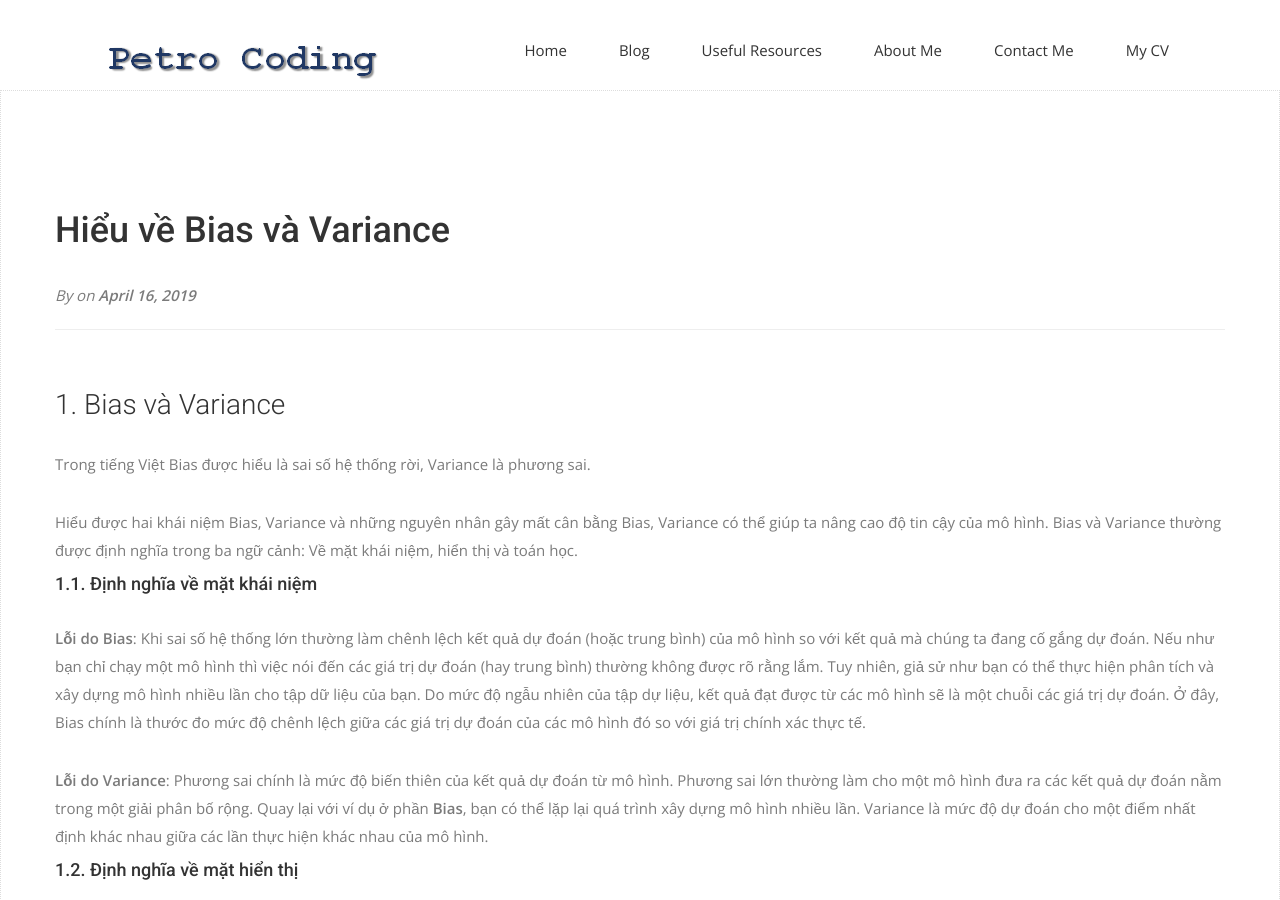
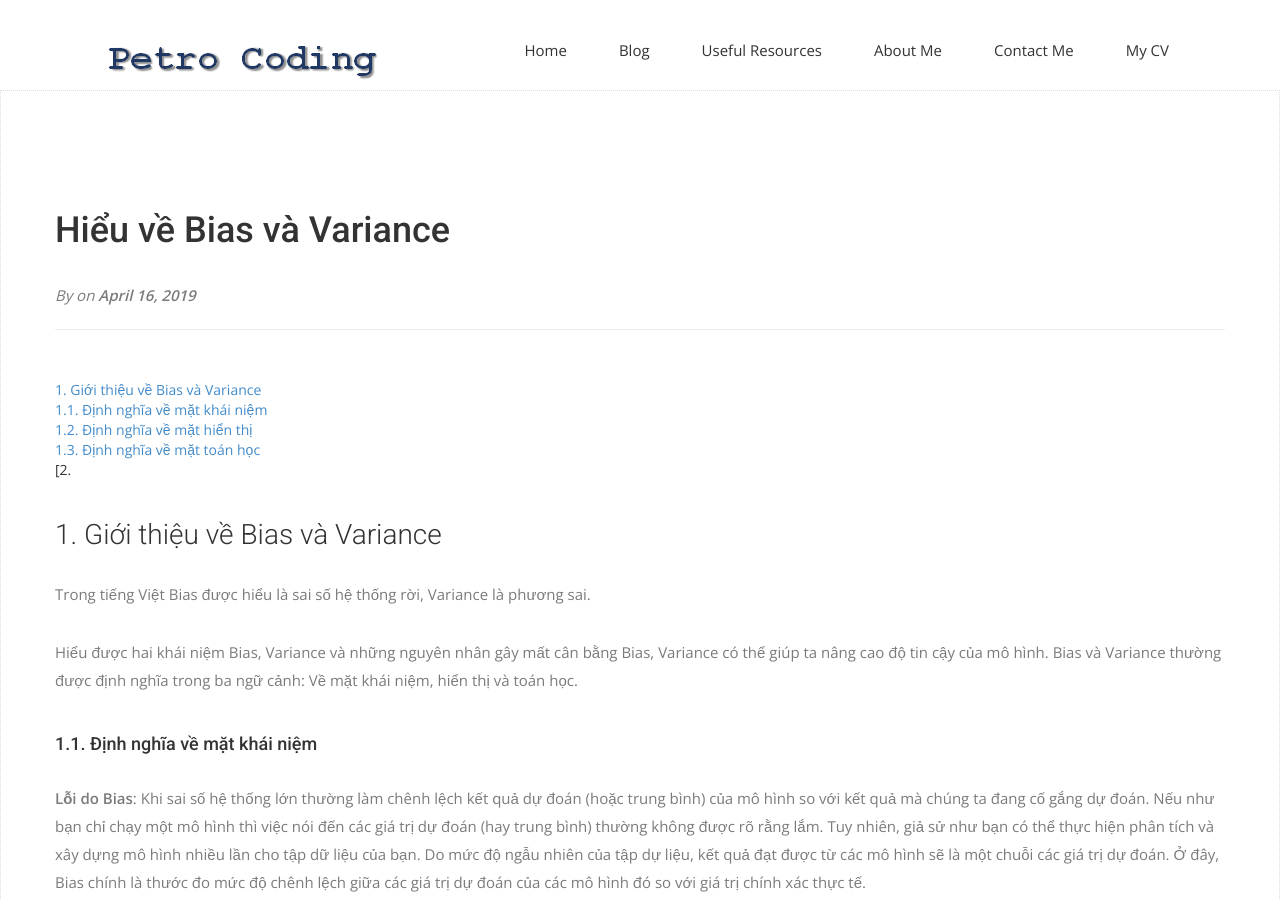
Before and after one commit to YanGBloG/superseded, a Jekyll site: the page built from _posts/2019-04-16-bias-variance-tradeoff.md, in a window 1280 px wide and 900 px high. Built offline with Jekyll 4.4.1, drawn with Linux system fonts in a browser that asks for light colours; nearby versions of some CDN libraries; some web fonts are replaced; library files that are not in the unit come from our copies.

Commit message:
Update 2019-04-16-bias-variance-tradeoff.md

```diff
--- a/_posts/2019-04-16-bias-variance-tradeoff.md
+++ b/_posts/2019-04-16-bias-variance-tradeoff.md
@@ -4,12 +4,24 @@ title: Hiểu về Bias và Variance
 tags : [math]
 ---
 
-### 1. Bias và Variance
+<!-- TOC -->
+- [1. Giới thiệu về Bias và Variance](#-gioi-thieu-ve-bias-variance)
+    - [1.1. Định nghĩa về mặt khái niệm](#-dinh-nghia-ve-khai-niem)
+    - [1.2. Định nghĩa về mặt hiển thị](#-dinh-nghia-ve-hien-thi)
+    - [1.3. Định nghĩa về mặt toán học](#-dinh-nghia-ve-toan-hoc)
+- [2.
+<!-- End TOC -->
+
+<a name="-gioi-thieu-ve-bias-variance"></a>
+
+### 1. Giới thiệu về Bias và Variance
 
 Trong tiếng Việt Bias được hiểu là sai số hệ thống rời, Variance là phương sai.
 
 Hiểu được hai khái niệm Bias, Variance và những nguyên nhân gây mất cân bằng Bias, Variance có thể giúp ta nâng cao độ tin cậy của mô
 hình. Bias và Variance thường được định nghĩa trong ba ngữ cảnh: Về mặt khái niệm, hiển thị và toán học.
+
+<a name="-dinh-nghia-ve-khai-niem"></a>
 
 #### 1.1. Định nghĩa về mặt khái niệm
 
```
